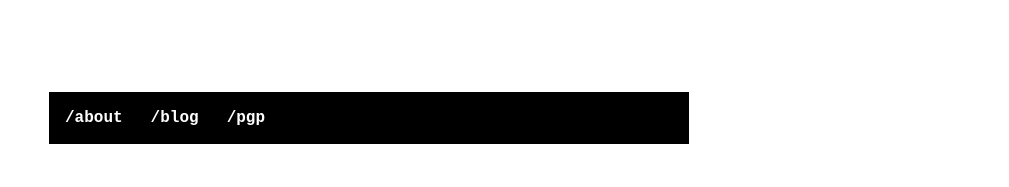
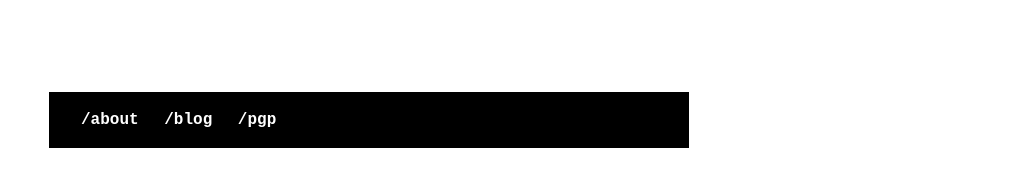
Before and after one commit to postmodern/postmodern.github.io, a Jekyll site: the page built from index.html, in a window 1280 px wide. Shown: the part 419-606 px from the top of the page, without its empty margins (271-1280 px from the left). Built offline with Jekyll 4.4.1, drawn with Linux system fonts in a browser that asks for light colours.

Commit message:
We don't need to use the bulma navbar for the main menu.

```diff
--- a/_includes/navbar.html
+++ b/_includes/navbar.html
@@ -1,9 +1,11 @@
-<nav class="navbar is-mobile">
-  <div class="navbar-menu">
-    <div class="navbar-start">
-      <span class="navbar-item"><a href="/about">/about</a></span>
-      <span class="navbar-item"><a href="/blog">/blog</a></span>
-      <span class="navbar-item"><a href="/pgp/">/pgp</a></span>
-    </div>
-  </div>
+<nav id="menu">
+  <span>
+    <a href="/about">/about</a>
+  </span>
+  <span>
+    <a href="/blog">/blog</a>
+  </span>
+  <span>
+    <a href="/pgp/">/pgp</a>
+  </span>
 </nav>
--- a/stylesheets/default.css
+++ b/stylesheets/default.css
@@ -38,33 +38,34 @@
 	min-width: 50vw;
 }
 
-main nav.navbar {
+main nav#menu {
 	min-width: 50vw;
+	padding: 1em;
 	color: white;
 	background-color: black;
 }
 
-main nav.navbar .navbar-item {
+main nav#menu span {
 	padding-left: 1em;
 }
 
-main nav.navbar .navbar-item:hover {
+main nav#menu span:hover {
 	padding-left: 0;
 }
 
-main nav.navbar .navbar-item:hover::before {
+main nav#menu span:hover::before {
 	color: white;
 	content: '>';
 	width: 1em;
 }
 
-main nav.navbar .navbar-item a {
+main nav#menu a {
 	color: white;
 	background-color: black;
 	text-decoration: none;
 }
 
-main nav.navbar .navbar-item:hover a {
+main nav#menu span:hover a {
 	color: black;
 	background-color: white;
 }
```
